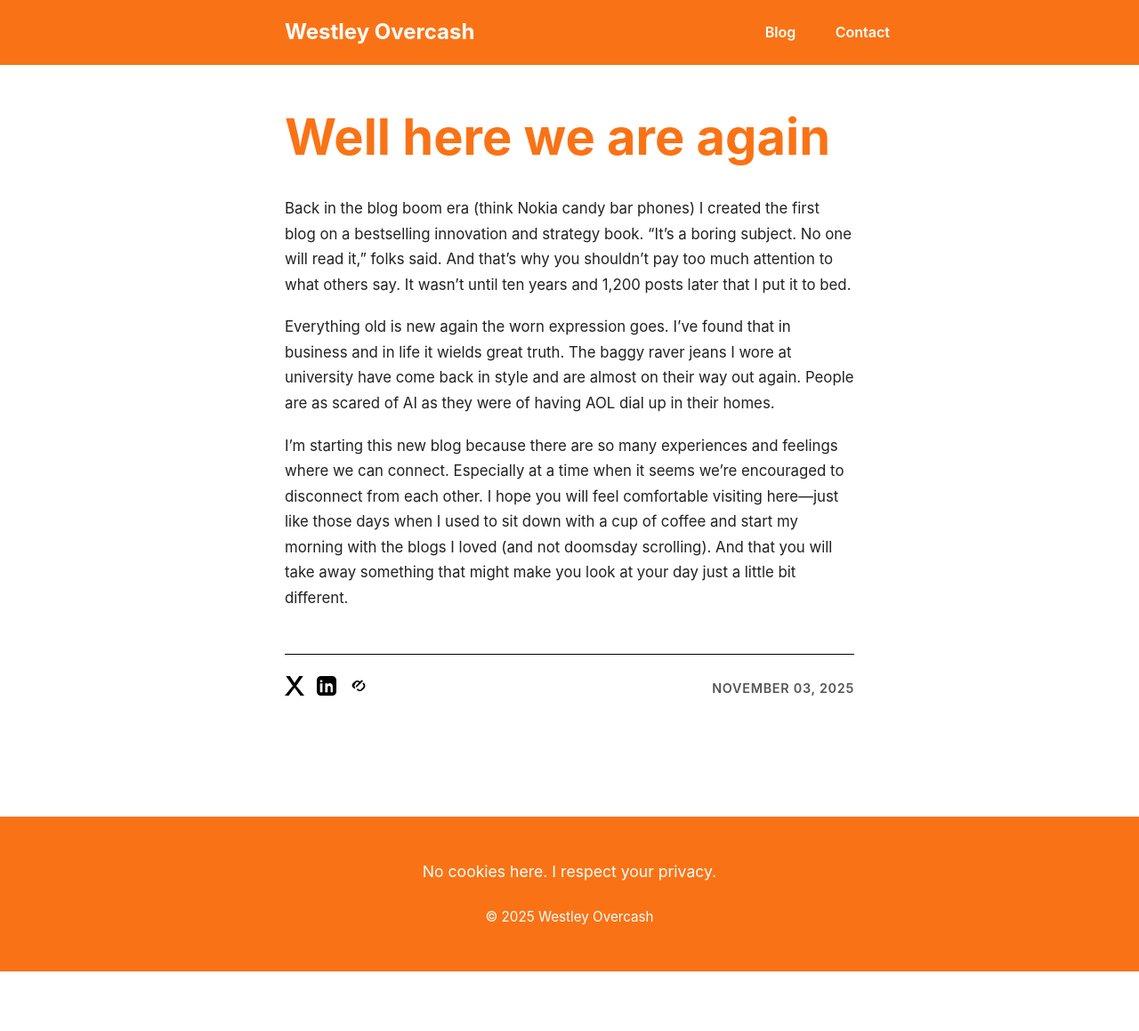
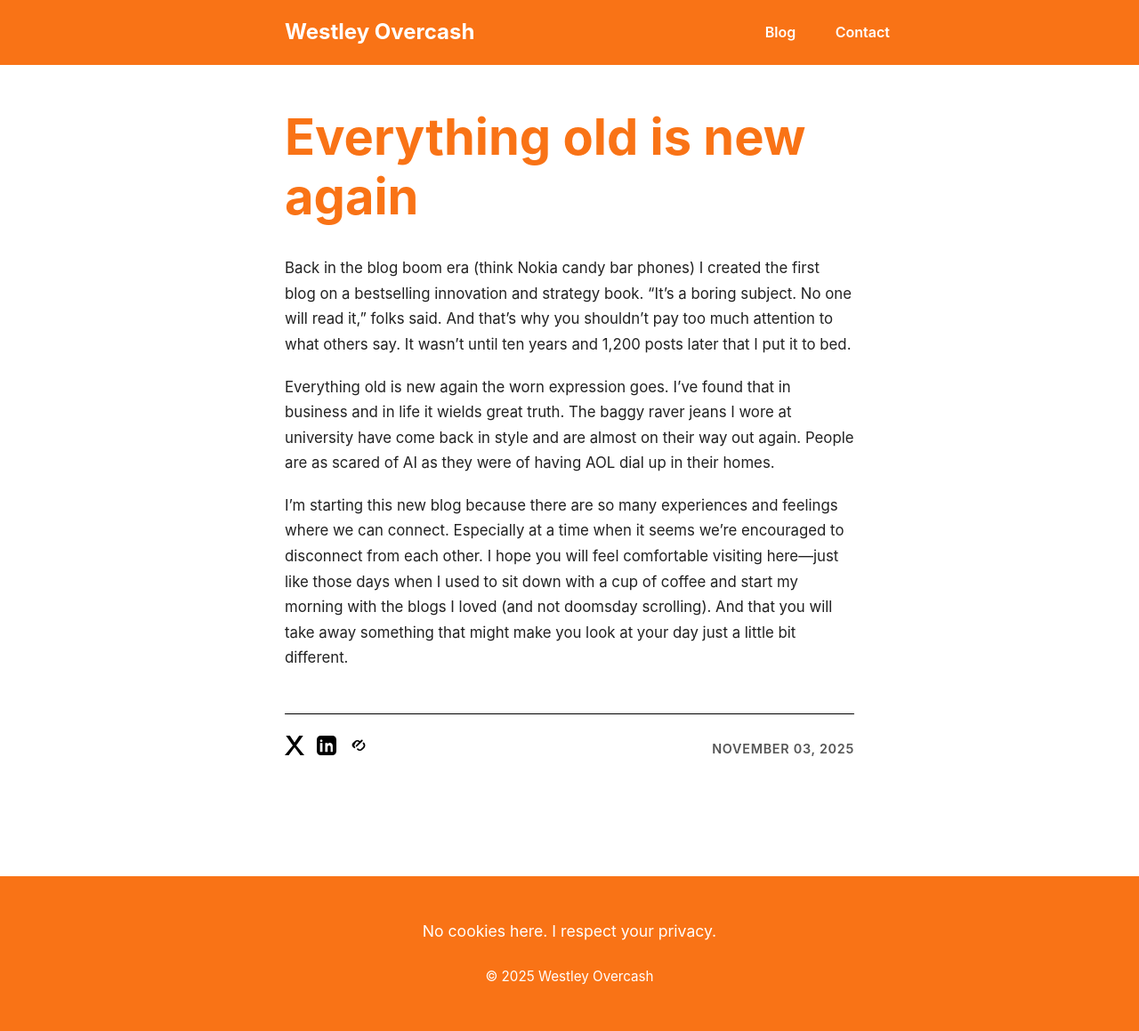
Before and after one commit to westleyovercash/westleyovercash.github.io, a Jekyll site: the page built from _posts/2025-11-03-everything-old-is-new-again.md, in a window 1280 px wide. Shown: the whole page at 89% size. Built offline with Jekyll 4.4.1, drawn with Linux system fonts in a browser that asks for light colours; before the commit the page ends 1092 px from its top, so only the background shows below that.

Commit message:
Update and rename 2025-11-03-well-here-we-are-again.md to 2025-11-03-everything-old-is-new-again.md

```diff
--- a/_posts/2025-11-03-well-here-we-are-again.md
+++ b/_posts/2025-11-03-everything-old-is-new-again.md
@@ -1,6 +1,6 @@
 ---
 layout: post
-title: Well here we are again
+title: Everything old is new again
 date: 2025-11-03
 ---
 Back in the blog boom era (think Nokia candy bar phones) I created the first blog on a bestselling innovation and strategy book. "It's a boring subject. No one will read it," folks said. And that's why you shouldn't pay too much attention to what others say. It wasn't until ten years and 1,200 posts later that I put it to bed.
```
